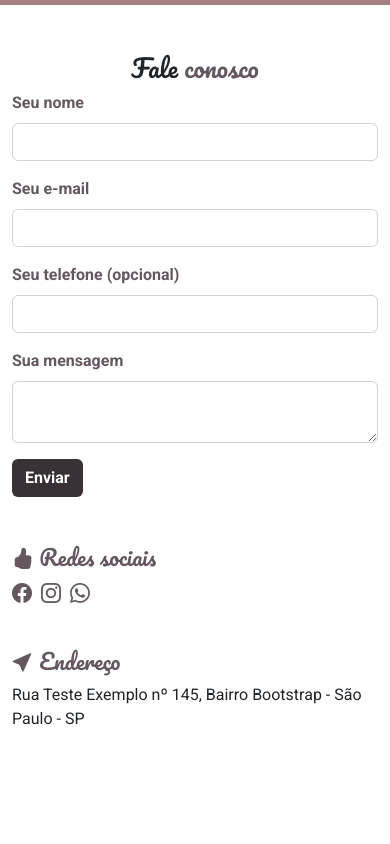
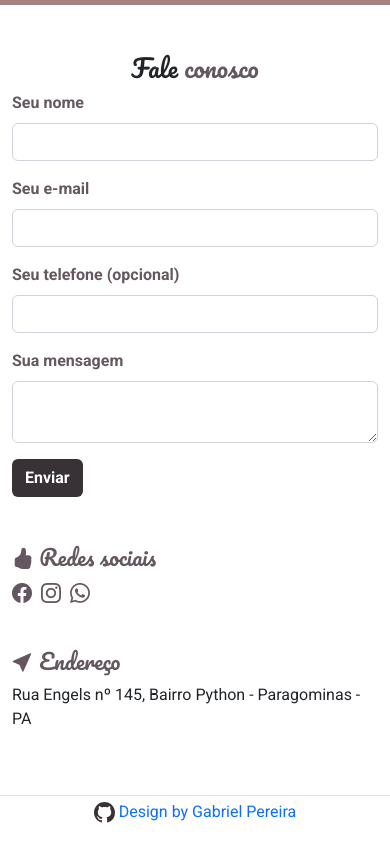
Before and after one commit to Gabriel-Silva-Pereira/Tacos-del-sol, a plain HTML site: page index.html in a window 390 px wide. Shown: the part 7229-8073 px from the top of the page. Before the commit the page ends 8024 px from the top, so only its background shows below. Drawn offline with nearby package versions, Linux system fonts and the light colour scheme.

Commit message:
adicionando link do meu github

```diff
--- a/index.html
+++ b/index.html
@@ -22,7 +22,7 @@
                 <span class="navbar-toggler-icon"></span>
             </button>
             <nav class="navbar-collapse collapse justify-content-end" id="menu-navegacao">
-                <ul class="nav nav-pills d-block d-md-flex">
+                <ul class="nav nav-pills d-block d-md-flex mt-3">
                     <li class="nav-item fw-bold">
                         <a href="#sobre-o-restaurante" class="nav-link">
                             <i class="bi bi-house-door me-1"></i>
@@ -359,7 +359,7 @@
                                 Endereço
                             </h3>
                             <p>
-                                Rua Teste Exemplo nº 145, Bairro Bootstrap - São Paulo - SP
+                                Rua Engels nº 145, Bairro Python - Paragominas - PA
                             </p>
                         </div>
                     </div>
@@ -367,6 +367,19 @@
             </div>
         </section>
     </div>
+    <footer>
+        <div class="py-1 border-top">
+
+        <p class="text-center">
+            <svg xmlns="http://www.w3.org/2000/svg" width="21" height="21" fill="currentColor" class="bi bi-github custom-icon-color" viewBox="0 0 16 16">
+                <path d="M8 0C3.58 0 0 3.58 0 8c0 3.54 2.29 6.53 5.47 7.59.4.07.55-.17.55-.38 0-.19-.01-.82-.01-1.49-2.01.37-2.53-.49-2.69-.94-.09-.23-.48-.94-.82-1.13-.28-.15-.68-.52-.01-.53.63-.01 1.08.58 1.23.82.72 1.21 1.87.87 2.33.66.07-.52.28-.87.51-1.07-1.78-.2-3.64-.89-3.64-3.95 0-.87.31-1.59.82-2.15-.08-.2-.36-1.02.08-2.12 0 0 .67-.21 2.2.82.64-.18 1.32-.27 2-.27.68 0 1.36.09 2 .27 1.53-1.04 2.2-.82 2.2-.82.44 1.1.16 1.92.08 2.12.51.56.82 1.27.82 2.15 0 3.07-1.87 3.75-3.65 3.95.29.25.54.73.54 1.48 0 1.07-.01 1.93-.01 2.2 0 .21.15.46.55.38A8.012 8.012 0 0 0 16 8c0-4.42-3.58-8-8-8z"/>
+              </svg>
+            <a class="text-decoration-none" href="https://github.com/gabrielsilvaplus" target="_blank">Design by Gabriel Pereira</a></p>
+
+        </div>
+
+
+    </footer>
 
     <script src="https://cdn.jsdelivr.net/npm/bootstrap@5.2.0/dist/js/bootstrap.bundle.min.js"></script>
 </body>
--- a/style.css
+++ b/style.css
@@ -69,7 +69,13 @@ body {
 .social-links a {
     text-decoration: none;
 }
+.custom-icon-color {
+    color: #3a3232;
+}
+.custom-icon-color:hover {
+    color: white;
 
+}
 @media (max-width: 767px) {
     .carousel-item img {
         height: 280px;
```
Also changed, not shown: 1 other file.
